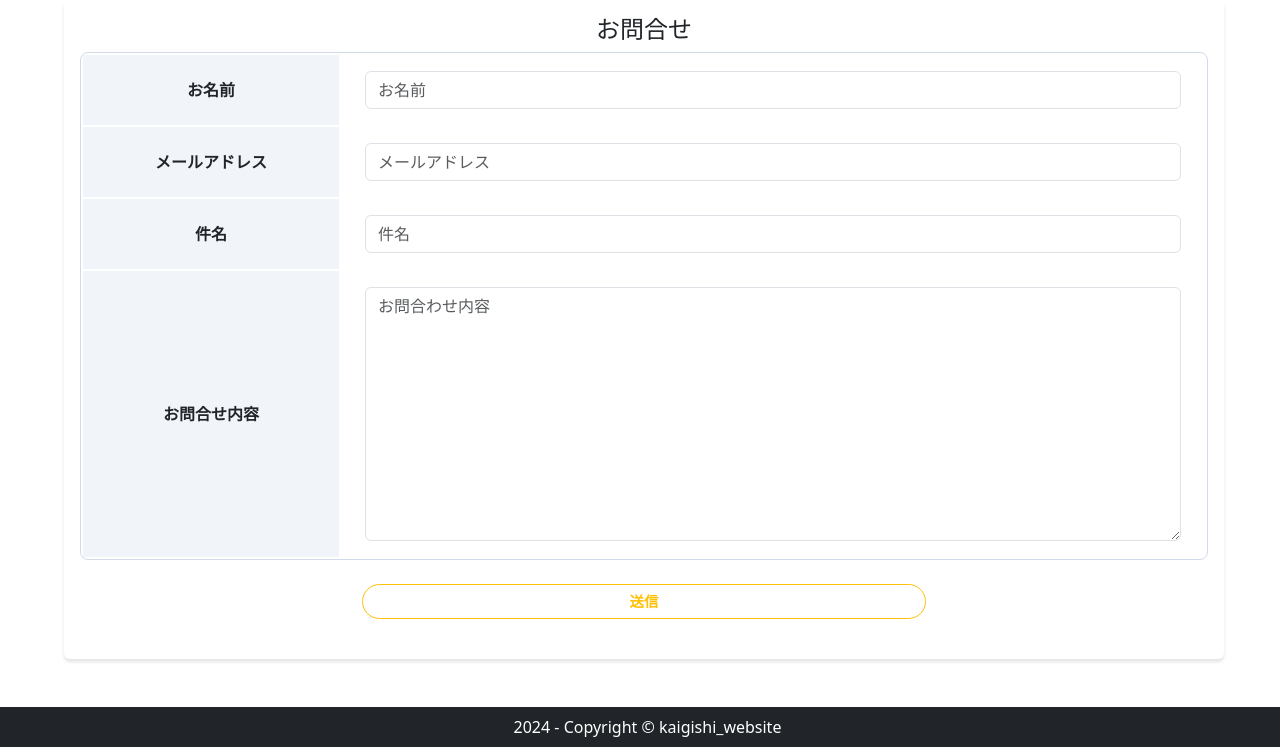
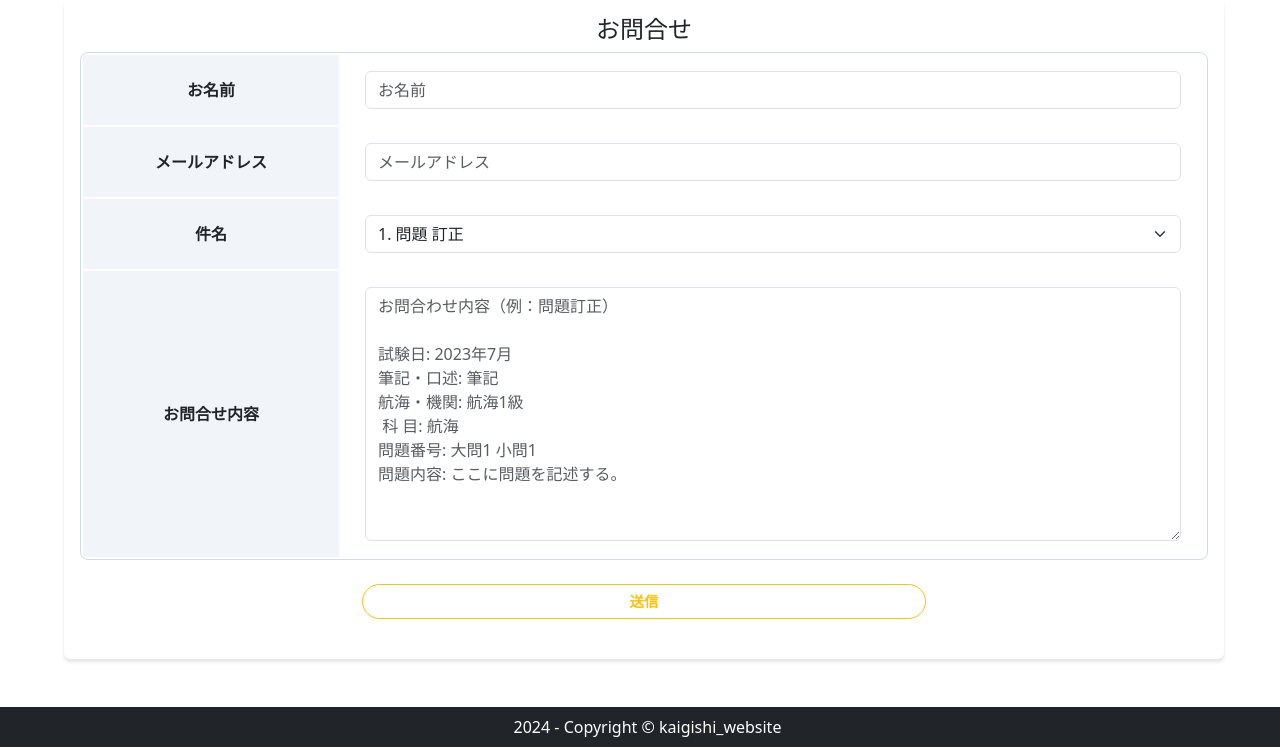
Before and after one commit to hashi5akihiro5/kaigishi_website_v2, a Django app: page /accounts/contact/ in a window 1280 px wide. Shown: the part 105-852 px from the top of the page. Run offline with Django 4.2, Linux system fonts and the light colour scheme; some libraries are stand-ins or nearby versions.

Commit message:
add contact fixed form text

```diff
--- a/accounts/forms.py
+++ b/accounts/forms.py
@@ -118,15 +118,15 @@ class ContactForm(forms.Form):
         )
     )
 
-    subject = forms.CharField(
-        label="件名",
-        max_length=100,
-        widget=forms.TextInput(
-            attrs={
-                "class": "form-control",
-                "placeholder": "件名",
-            }
-        )
+    subject = forms.ChoiceField(
+        choices=(
+        (1, '1. 問題 訂正'),
+        (2, '2. 解答 作成'),
+        (3, '3. 新規問題 追加'),
+        (4, '4. その他')
+        ),
+        required=True,
+        widget=forms.widgets.Select
     )
 
     message = forms.CharField(
@@ -134,7 +134,7 @@ class ContactForm(forms.Form):
         widget=forms.Textarea(
             attrs={
                 "class": "form-control",
-                "placeholder": "お問合わせ内容",
+                "placeholder": "お問合わせ内容（例：問題訂正） \n \n試験日: 2023年7月 \n筆記・口述: 筆記 \n航海・機関: 航海1級 \n 科 目: 航海 \n問題番号: 大問1 小問1 \n問題内容: ここに問題を記述する。"
             }
         )
     )
--- a/accounts/templates/accounts/contact.html
+++ b/accounts/templates/accounts/contact.html
@@ -21,7 +21,7 @@
                     </tr>
                     <tr>
                         <th class="header">件名</th>
-                        <td class="data">{% render_field form.subject class+="form-control" %}</td>
+                        <td class="data">{% render_field form.subject class+="form-select" %}</td>
                     </tr>
                     <tr>
                         <th class="header">お問合せ内容</th>
```
